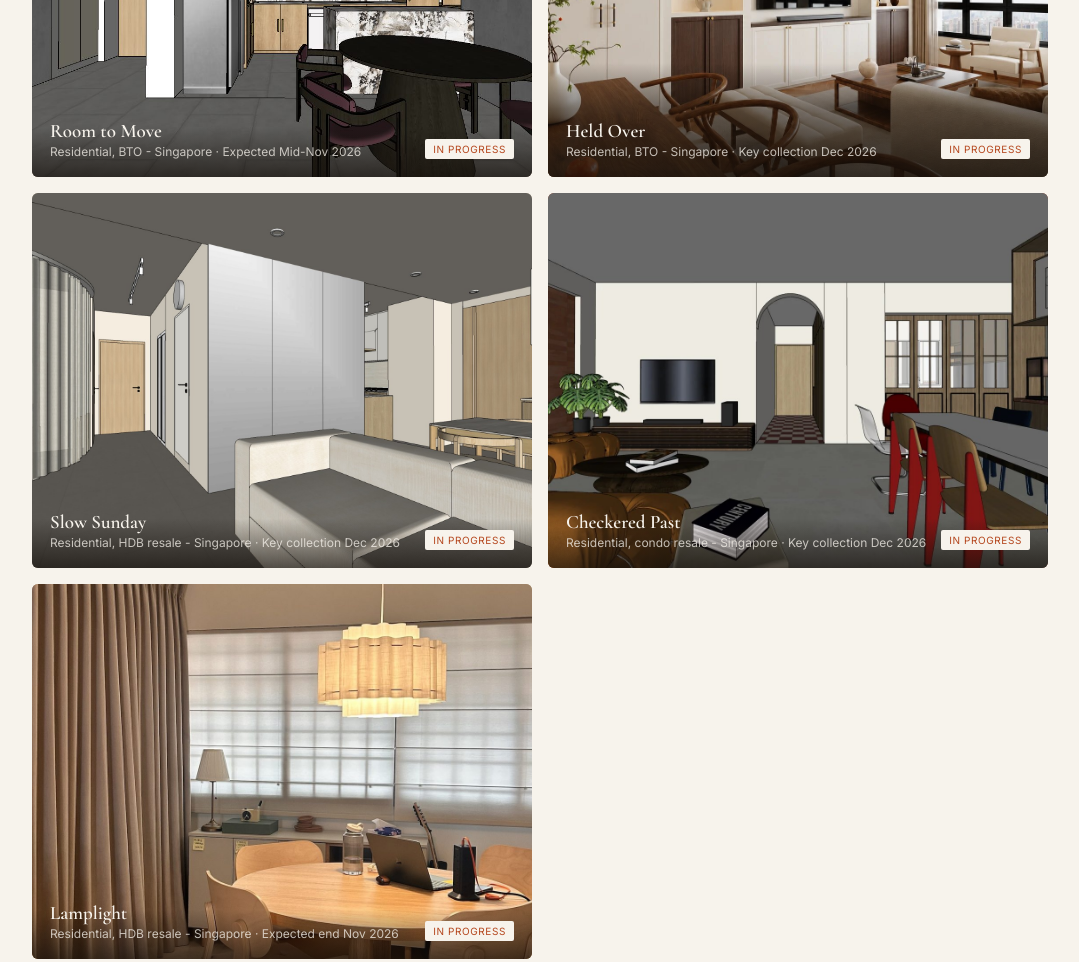
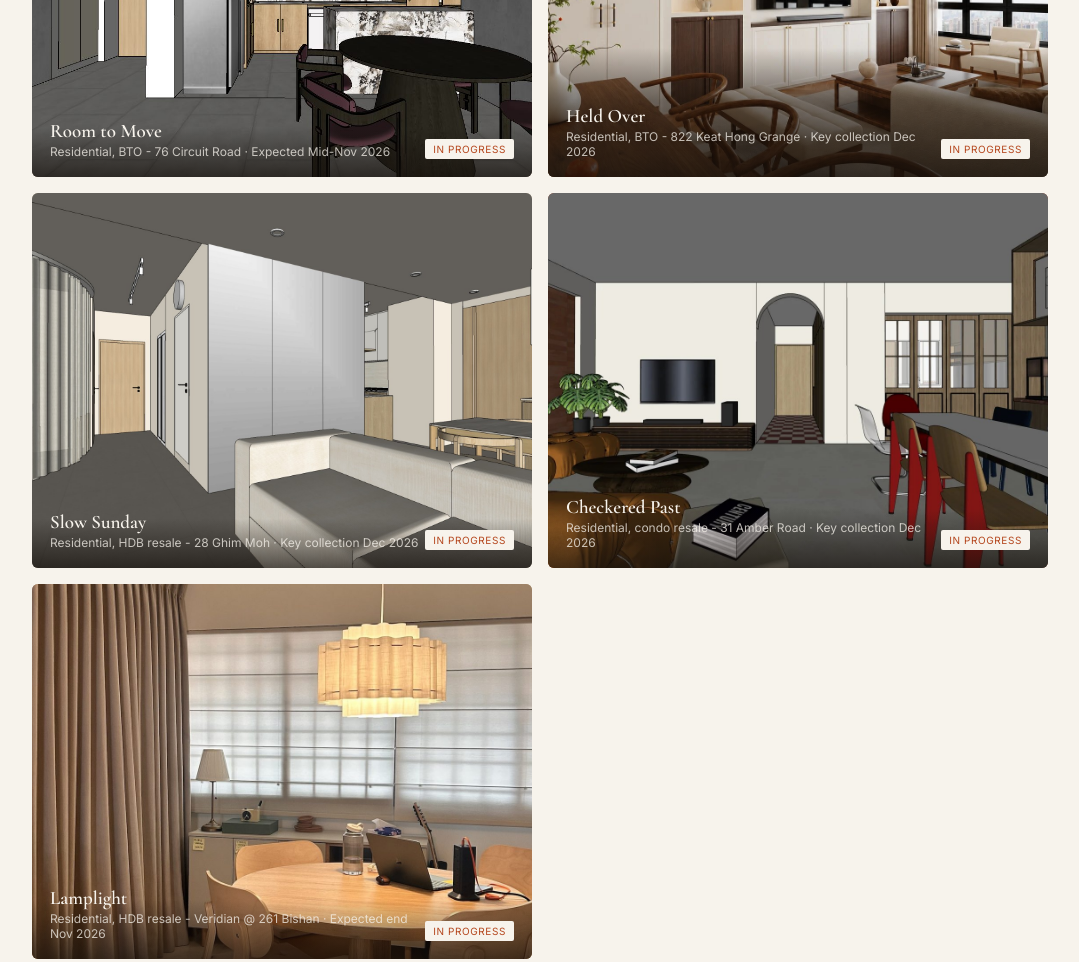
Before and after one commit to jennifergautama97-dotcom/studiojennifergautama, a plain HTML site: page index.html in a window 1280 px wide. Shown: the part 1640-2602 px from the top of the page, without its empty margins (100-1179 px from the left). Drawn offline with nearby package versions, Linux system fonts and the light colour scheme.

Commit message:
Add project addresses for Held Over, Room to Move, Slow Sunday, Checkered Past and Lamplight
Co-Authored-By: Claude Opus 5.5 <noreply@anthropic.com>
Claude-Session: https://claude.ai/code/session_01W9BzsQabWzZY1jTFHhrrA4

```diff
--- a/index.html
+++ b/index.html
@@ -81,7 +81,7 @@
         <div class="meta">
           <div>
             <span class="name">Room to Move</span>
-            <span class="room">Residential, BTO - Singapore · Expected Mid-Nov 2026</span>
+            <span class="room">Residential, BTO - 76 Circuit Road · Expected Mid-Nov 2026</span>
           </div>
           <span class="tag">In progress</span>
         </div>
@@ -92,7 +92,7 @@
         <div class="meta">
           <div>
             <span class="name">Held Over</span>
-            <span class="room">Residential, BTO - Singapore · Key collection Dec 2026</span>
+            <span class="room">Residential, BTO - 822 Keat Hong Grange · Key collection Dec 2026</span>
           </div>
           <span class="tag">In progress</span>
         </div>
@@ -103,7 +103,7 @@
         <div class="meta">
           <div>
             <span class="name">Slow Sunday</span>
-            <span class="room">Residential, HDB resale - Singapore · Key collection Dec 2026</span>
+            <span class="room">Residential, HDB resale - 28 Ghim Moh · Key collection Dec 2026</span>
           </div>
           <span class="tag">In progress</span>
         </div>
@@ -114,7 +114,7 @@
         <div class="meta">
           <div>
             <span class="name">Checkered Past</span>
-            <span class="room">Residential, condo resale - Singapore · Key collection Dec 2026</span>
+            <span class="room">Residential, condo resale - 31 Amber Road · Key collection Dec 2026</span>
           </div>
           <span class="tag">In progress</span>
         </div>
@@ -125,7 +125,7 @@
         <div class="meta">
           <div>
             <span class="name">Lamplight</span>
-            <span class="room">Residential, HDB resale - Singapore · Expected end Nov 2026</span>
+            <span class="room">Residential, HDB resale - Veridian @ 261 Bishan · Expected end Nov 2026</span>
           </div>
           <span class="tag">In progress</span>
         </div>
```
Also changed, not shown: checkered-past.html (+1 -1 lines), held-over.html (+1 -1 lines), lamplight.html (+1 -1 lines), room-to-move.html (+1 -1 lines), slow-sunday.html (+1 -1 lines).
